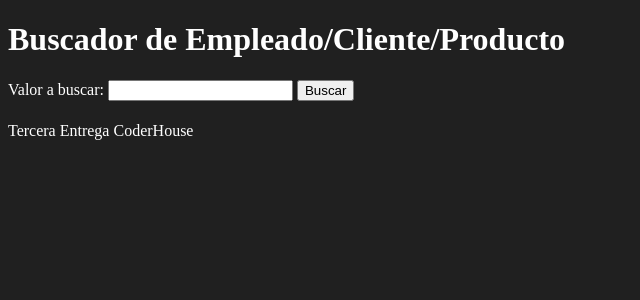
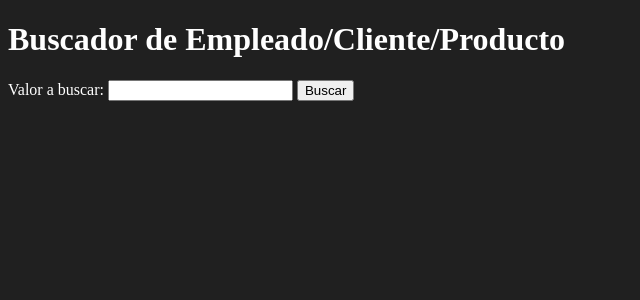
Before and after one commit to MarianoMonzi/django_basic, a Django app: page / in a window 1280 px wide. Shown: the part 58-358 px from the top of the page, without its empty margins (0-640 px from the left). Run offline with Django 4.2, Linux system fonts and the light colour scheme.

Commit message:
Se quitaron los ejemplos para el desarrollo

```diff
--- a/formularios/templates/index.html
+++ b/formularios/templates/index.html
@@ -18,5 +18,5 @@
 
     <h1>{{ value }}</h1>
 
-<p>Tercera Entrega CoderHouse</p>
+
 {% endblock %}
```
